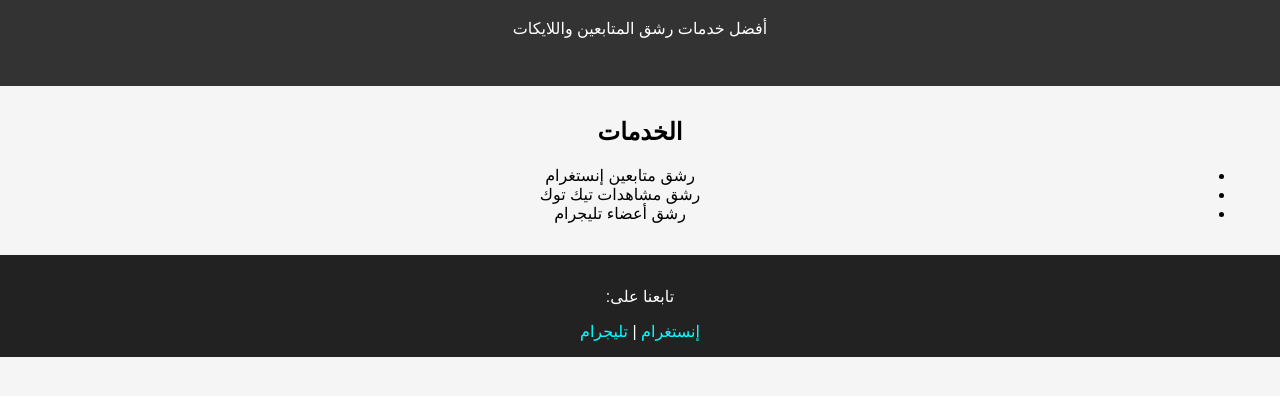
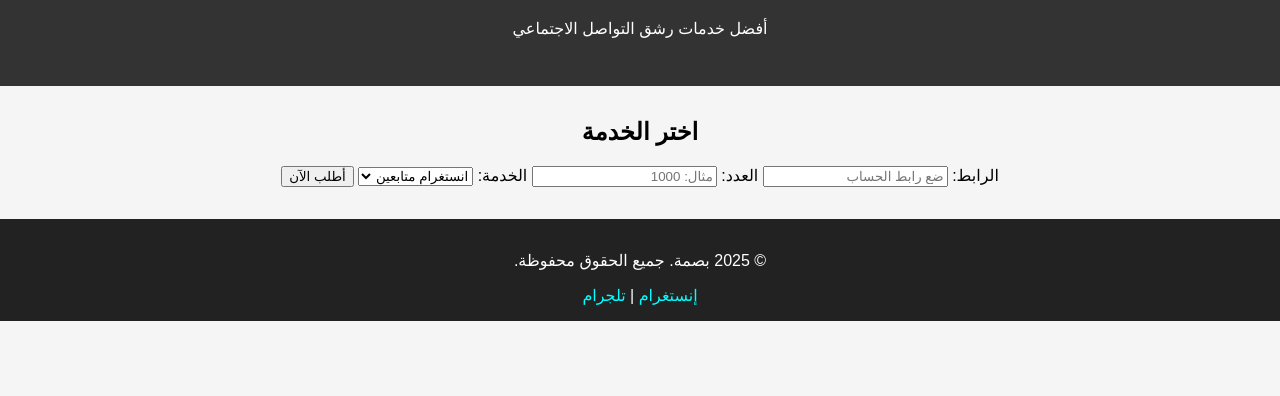
Before and after one commit to mustaf1432/basma, a plain HTML site: page basma/index.html in a window 1280 px wide. Shown: the part 94-490 px from the top of the page. Drawn offline with Linux system fonts and the light colour scheme.

Commit message:
Update index.html

```diff
--- a/basma/index.html
+++ b/basma/index.html
@@ -1,32 +1,42 @@
 <!DOCTYPE html>
 <html lang="ar">
 <head>
-  <meta charset="UTF-8" />
-  <meta name="viewport" content="width=device-width, initial-scale=1.0" />
-  <title>بصمة - خدمات التواصل الاجتماعي</title>
-  <link rel="stylesheet" href="style.css" />
+  <meta charset="UTF-8">
+  <meta name="viewport" content="width=device-width, initial-scale=1">
+  <title>بصمة - خدمات التواصل</title>
+  <link rel="stylesheet" href="style.css">
 </head>
 <body>
   <header>
     <h1>بصمة</h1>
-    <p>أفضل خدمات رشق المتابعين واللايكات</p>
+    <p>أفضل خدمات رشق التواصل الاجتماعي</p>
   </header>
 
   <main>
     <section class="services">
-      <h2>الخدمات</h2>
-      <ul>
-        <li>رشق متابعين إنستغرام</li>
-        <li>رشق مشاهدات تيك توك</li>
-        <li>رشق أعضاء تليجرام</li>
-      </ul>
+      <h2>اختر الخدمة</h2>
+      <form id="orderForm">
+        <label>الرابط:</label>
+        <input type="text" name="link" required placeholder="ضع رابط الحساب">
+
+        <label>العدد:</label>
+        <input type="number" name="quantity" required placeholder="مثال: 1000">
+
+        <label>الخدمة:</label>
+        <select name="service">
+          <option value="1">انستغرام متابعين</option>
+          <option value="2">تلجرام مشتركين</option>
+        </select>
+
+        <button type="submit">أطلب الآن</button>
+      </form>
     </section>
   </main>
 
   <footer>
-    <p>تابعنا على:</p>
+    <p>© 2025 بصمة. جميع الحقوق محفوظة.</p>
     <a href="https://instagram.com/zw_k" target="_blank">إنستغرام</a> |
-    <a href="https://t.me/yxwrf" target="_blank">تليجرام</a>
+    <a href="https://t.me/yxwrf" target="_blank">تلجرام</a>
   </footer>
 
   <script src="script.js"></script>
```
